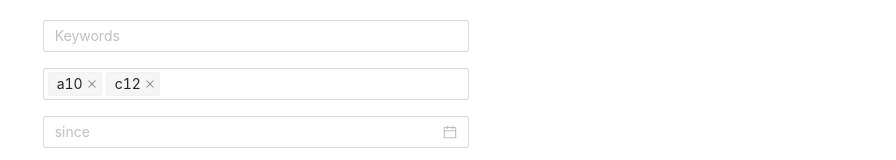
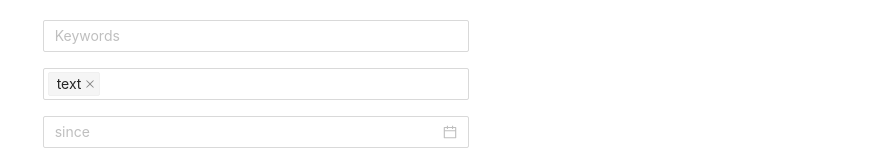
Before and after one commit to Yassine-cheffai/datasets-generator, a React (Create React App) app: page / in a window 1280 px wide. Shown: the part 120-280 px from the top of the page, without its empty margins (384-1280 px from the left). Built offline with nearby package versions, Linux system fonts and the light colour scheme.

Commit message:
[IMP] add csv fields and install react csv

```diff
--- a/package.json
+++ b/package.json
@@ -12,6 +12,7 @@
     "@types/react-dom": "^16.9.8",
     "antd": "^4.3.5",
     "react": "^16.13.1",
+    "react-csv": "^2.0.3",
     "react-dom": "^16.13.1",
     "react-scripts": "3.4.1",
     "typescript": "^3.7.5"
--- a/src/App.tsx
+++ b/src/App.tsx
@@ -6,15 +6,19 @@ import './App.css';
 const { Title, Link} = Typography;
 const { Option } = Select;
 
-const children = [<Option key={"1"} value="1">1</Option>,
-                  <Option key={"2"} value="2">2</Option>,];
+// lang, created_at, author.screen_name, text, retweet_count
+const children = [<Option key={"lang"} value="lang">lang</Option>,
+                  <Option key={"created_at"} value="created_at">created_at</Option>,
+                  <Option key={"author"} value="author">author</Option>,
+                  <Option key={"text"} value="text">text</Option>,
+                  <Option key={"retweet_count"} value="retweet_count">retweet_count</Option>,];
 
 const App = () => {
 
     const [keywords, setKeywords] = useState("");
-    const [fields, setFields] = useState(['a10', 'c12']) // same default as the input
+    const [fields, setFields] = useState(['text',]) // same default as the input => lang, created_at, author.screen_name, text, retweet_count
     const [since, setSince] = useState("");
-    const [semantic, setSemantic] = useState(false);
+    const [polarity, setpolarity] = useState(false);
     const [retweets, setRetweets] = useState(false);
     const [removeUrls, setremoveUrls] = useState(false);
     const [notify, ] = useState(true)
@@ -32,7 +36,7 @@ const App = () => {
     )
 
     const submit = () => {
-      console.log(keywords, fields, since, semantic, retweets, removeUrls);
+      console.log(keywords, fields, since, polarity, retweets, removeUrls);
     }
 
     return (
@@ -57,7 +61,7 @@ const App = () => {
                     mode="multiple"
                     style={{ width: '100%' }}
                     placeholder="Please select fields"
-                    defaultValue={['a10', 'c12']}
+                    defaultValue={['text']}
                     onChange={event => setFields(event)}>
                     {children}
                 </Select>
@@ -67,12 +71,12 @@ const App = () => {
             <Col span={8} offset={8} style={{ padding: '8px 0' }}>
                 <DatePicker style={{ width: '100%' }}
                             placeholder="since"
-                            onChange={ date => date ? setSince(date.format("DD-MM-YYYY")) : "" } />
+                            onChange={ date => date ? setSince(date.format("YYYY-MM-DD")) : "" } />
             </Col>
         </Row>
         <Row>
             <Col span={8} offset={8} style={{ padding: '8px 0' }}>
-                <Switch onChange={ event => setSemantic(event) } /> Add semantic analyse
+                <Switch onChange={ event => setpolarity(event) } /> Add polarity analyse
             </Col>
         </Row>
         <Row>
```
Also changed, not shown: 1 other file (tests, documents, lock files or other folders).
